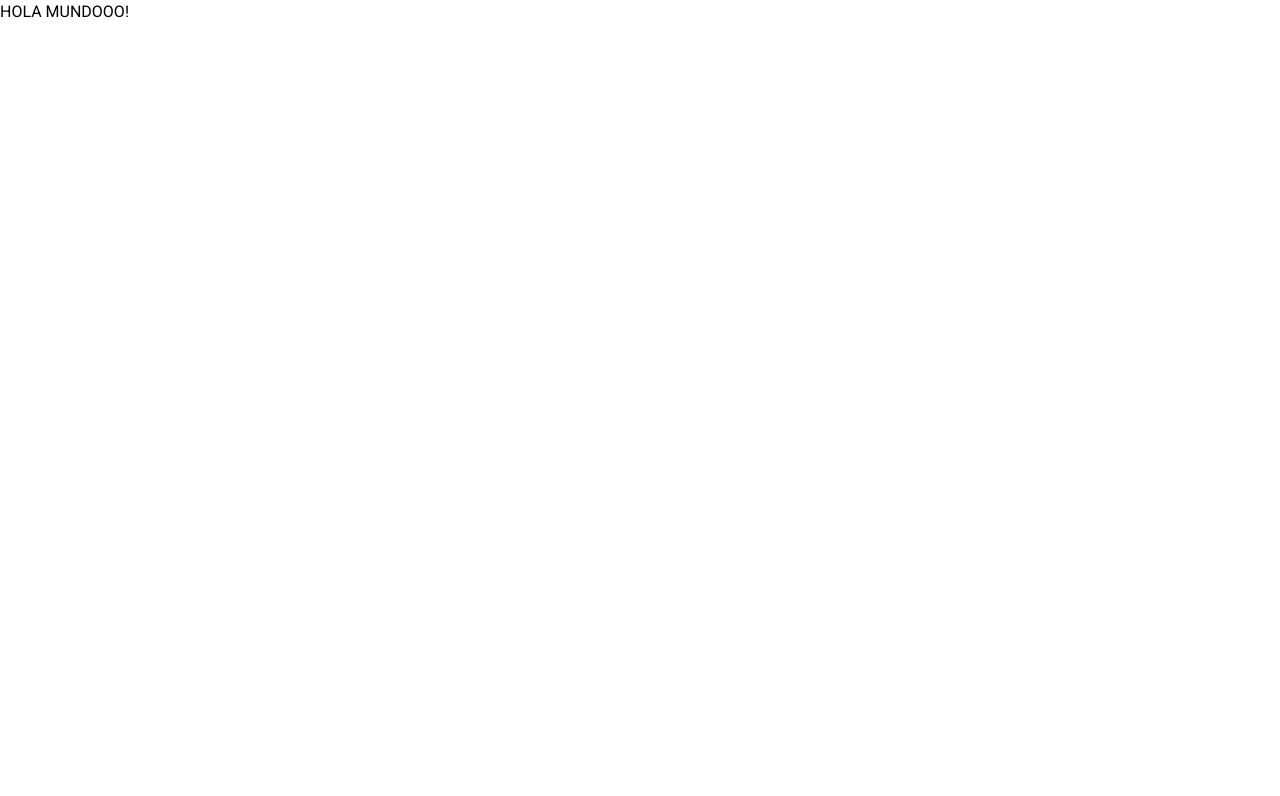
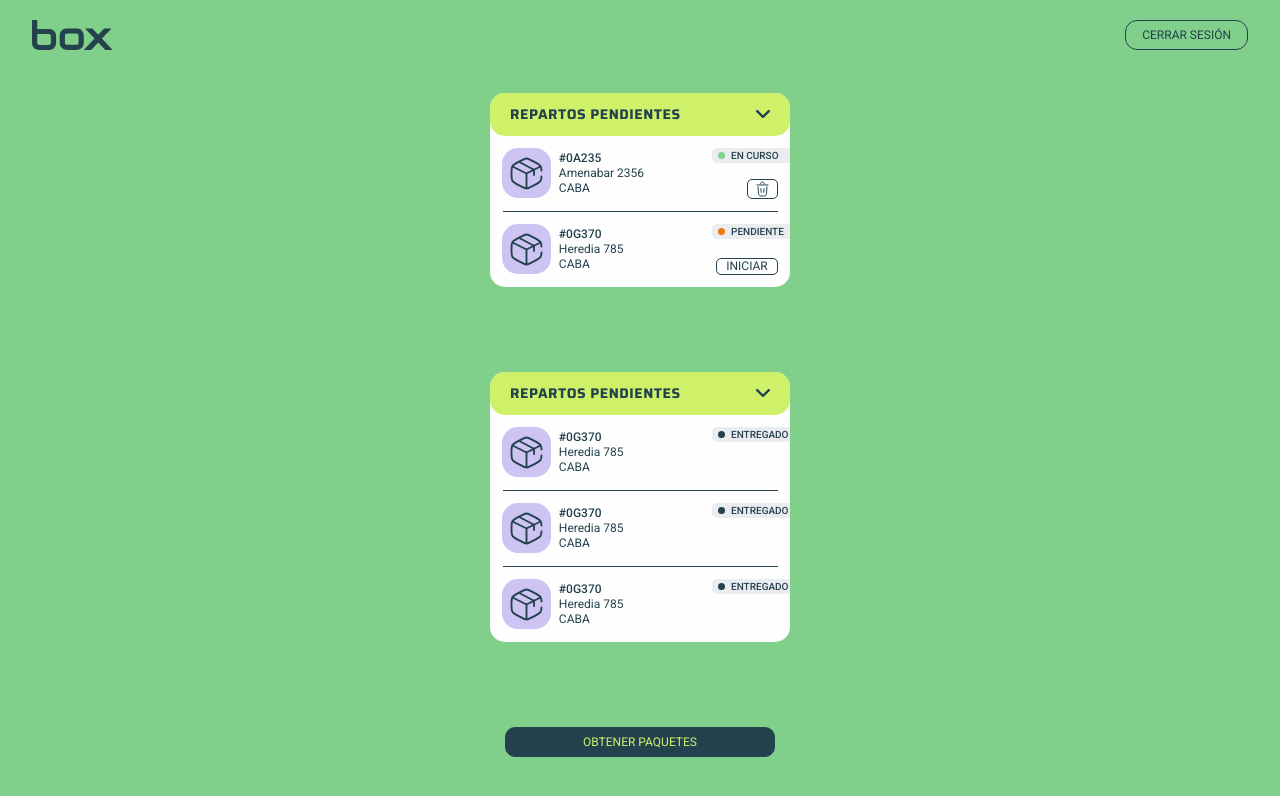
Before and after one commit to GermanCuevas/box-client, a Next.js app: page / in a window 1280 px wide. Shown: the top 796 px of the page. Built offline with nearby package versions, Linux system fonts and the light colour scheme.

Commit message:
feat: view home add

```diff
--- a/src/app/page.tsx
+++ b/src/app/page.tsx
@@ -1,7 +1,58 @@
+import ButtomBottom from '@/commons/ButtomBottom'
+import { BoxTitle } from '@/commons/Icons'
+import LogoutButton from '@/commons/LogoutButton'
+import Deliveries from '@/components/Deliveries'
+
+const fakeDataPendings = [
+  {
+    packageID: '#0A235',
+    direction: 'Amenabar 2356',
+    location: 'CABA',
+    status: 'in course'
+  },
+  {
+    packageID: '#0G370',
+    direction: 'Heredia 785',
+    location: 'CABA',
+    status: 'pending'
+  }
+]
+const fakeDataHistory = [
+  {
+    packageID: '#0G370',
+    direction: 'Heredia 785',
+    location: 'CABA',
+    status: 'delivered'
+  },
+  {
+    packageID: '#0G370',
+    direction: 'Heredia 785',
+    location: 'CABA',
+    status: 'delivered'
+  },
+  {
+    packageID: '#0G370',
+    direction: 'Heredia 785',
+    location: 'CABA',
+    status: 'delivered'
+  }
+]
+
 export default function Home() {
   return (
-    <main>
-      <h1>HOLA MUNDOOO!</h1>
+    <main className="bg-lightGreen h-[100vh] flex flex-col justify-evenly pt-5">
+      <header className={'flex justify-between px-8'}>
+        <BoxTitle />
+        <LogoutButton classNameButton={'text-[12px] border-[1px]  px-4'} text={'cerrar sesión'} />
+      </header>
+      <Deliveries data={fakeDataPendings} />
+      <Deliveries data={fakeDataHistory} />
+
+      <ButtomBottom
+        buttonClassName={'bg-darkGreen'}
+        titleButtomClasses={'text-lemonGreen'}
+        titleButtom="obtener paquetes"
+      />
     </main>
   )
 }
--- a/src/commons/ButtomBottom.tsx
+++ b/src/commons/ButtomBottom.tsx
@@ -10,7 +10,7 @@ export default function ButtomBottom({ titleButtom, titleButtomClasses, buttonCl
     <button
       className={`h-[30px] m-auto w-[270px] border border-solid border-darkGreen flex justify-center items-center rounded-[10px] ${buttonClassName}`}
     >
-      <h2 className={`text-xs uppercase font-normal ${titleButtomClasses}`}>{titleButtom}</h2>
+      <h2 className={`text-xs uppercase font-normal  ${titleButtomClasses}`}>{titleButtom}</h2>
     </button>
   )
 }
--- a/src/commons/LemmonButton.tsx
+++ b/src/commons/LemmonButton.tsx
@@ -24,10 +24,10 @@ const LemmonButton: React.FC<LemmonButtonProps> = ({
       type="button"
       className={`bg-lemonGreen flex justify-between items-center rounded-[15px] pl-5 pr-5 max-w-[300px] ${height} ${width}`}
     >
-
       <figcaption className="text-start flex flex-col justify-center  font-Saira h-full text-darkGreen ">
-        <h3 className={`font-bold leading-4  ${tracking} text-start text-lg uppercase`}>
-
+        <h3
+          className={`font-bold leading-4 ${saira.className} antialiased ${tracking} text-start text-[14px] uppercase`}
+        >
           {title}
         </h3>
         {subtitle && <h5 className="lowercase tracking-wide text-xs font-thin">{subtitle}</h5>}
--- a/src/commons/LogoutButton.tsx
+++ b/src/commons/LogoutButton.tsx
@@ -8,7 +8,7 @@ interface LogoutButtonProps {
 export default function LogoutButton({ text, classNameButton }: LogoutButtonProps) {
   return (
     <button
-      className={`bg-lightGreen text-xl text-darkGreen rounded-xl border-darkGreen border-2 ${classNameButton}`}
+      className={`bg-lightGreen text-[12px] text-darkGreen rounded-xl uppercase border-darkGreen border-2 ${classNameButton}`}
     >
       {text}
     </button>
--- a/src/commons/PackageDetailsList.tsx
+++ b/src/commons/PackageDetailsList.tsx
@@ -14,7 +14,7 @@ export default function PackageDetailsList({
   packageID = '#0A235',
   direction = 'Amenabar 2356,',
   location = 'CABA',
-  status = 'delivered'
+  status = 'pending'
 }: packageDetailsList) {
   const statusChanges = {
     'in course': { bgCircle: 'bg-lightGreen', textStatus: 'en curso' },
@@ -25,7 +25,7 @@ export default function PackageDetailsList({
   return (
     <li
       className={
-        'list-none flex justify-between items-center  max-w-[300px] w-[300px] h-[75px] m-auto bg-white pl-2'
+        'list-none flex justify-between items-center  max-w-[300px] w-full h-[75px] m-auto  pl-3'
       }
     >
       <figure className="bg-lightPurple w-[50px] h-[50px] grid place-content-center rounded-2xl">
--- /dev/null
+++ b/src/components/Deliveries.tsx
@@ -0,0 +1,44 @@
+import React from 'react'
+//icon
+import { ChevronDownSmall } from '@/commons/Icons'
+//commons
+import LemmonButton from '@/commons/LemmonButton'
+import PackageDetailsList from '@/commons/PackageDetailsList'
+
+interface data {
+  packageID?: string
+  direction?: string
+  location?: string
+  status?: 'in course' | 'pending' | 'delivered'
+}
+
+interface deliveries {
+  lemmonTitle?: string
+  data?: Array<object>
+}
+
+export default function Deliveries({ lemmonTitle = 'repartos pendientes', data }: deliveries) {
+  return (
+    <section className={'w-[300px] min-h-[100px] rounded-[15px] m-auto  bg-white'}>
+      <LemmonButton height={'h-[43px]'} title={lemmonTitle} icon={<ChevronDownSmall />} />
+
+      <ul className={'w-full h-fit flex flex-col  items-center'}>
+        {data?.map(({ packageID, location, status, direction }: data, index: number, array) => {
+          const lastElement = index === array.length - 1
+
+          return (
+            <>
+              <PackageDetailsList
+                status={status}
+                location={location}
+                direction={direction}
+                packageID={packageID}
+              />
+              {!lastElement && <div className={'w-[275px] border-b-[.1px] border-b-darkGreen '} />}
+            </>
+          )
+        })}
+      </ul>
+    </section>
+  )
+}
```
